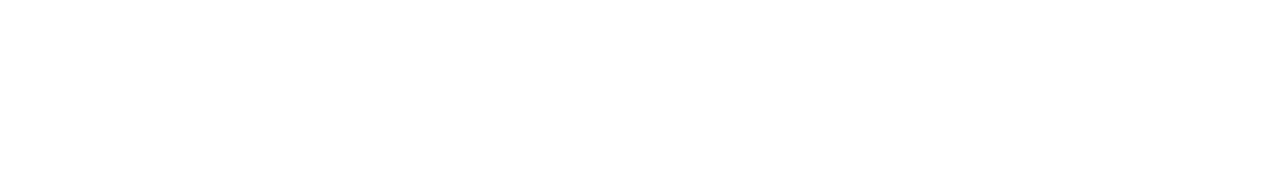
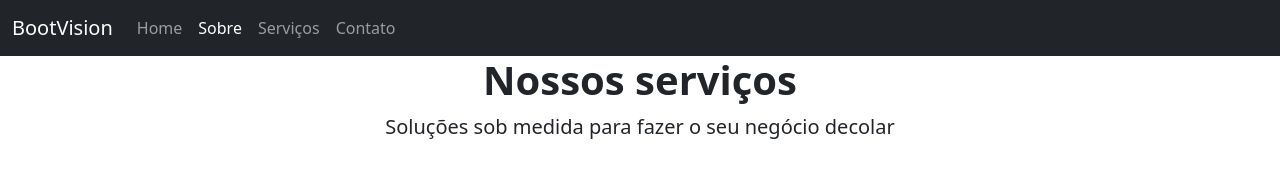
Before and after one commit to LidiaCosta/BootVision, a plain HTML site: page sobre.html in a window 1280 px wide. Drawn offline with nearby package versions, Linux system fonts and the light colour scheme.

Commit message:
feat: cria section hero na pagina sobre

```diff
--- a/sobre.html
+++ b/sobre.html
@@ -11,5 +11,49 @@
 </head>
 <body>
 
+    <!-- Header -->
+
+    <header>
+        <nav class="navbar navbar-expand-lg navbar-dark bg-dark">
+            <div class="container-fluid">
+              <a class="navbar-brand" href="#">BootVision</a>
+              <button class="navbar-toggler" type="button" data-bs-toggle="collapse" data-bs-target="#navbarText" aria-controls="navbarText" aria-expanded="false" aria-label="Toggle navigation">
+                <span class="navbar-toggler-icon"></span>
+              </button>
+              <div class="collapse navbar-collapse" id="navbarText">
+                <ul class="navbar-nav me-auto mb-2 mb-lg-0">
+                  <li class="nav-item">
+                    <a class="nav-link" aria-current="page" href="./index.html">Home</a>
+                  </li>
+                  <li class="nav-item">
+                    <a class="nav-link active" href="./sobre.html">Sobre</a>
+                  </li>
+                  <li class="nav-item">
+                    <a class="nav-link" href="#">Serviços</a>
+                  </li>
+                  <li class="nav-item">
+                    <a class="nav-link" href="#">Contato</a>
+                  </li>
+                </ul>
+              </div>
+            </div>
+          </nav>
+    </header>
+
+    <!-- Fim do Header -->
+
+
+    <!-- Hero -->
+
+    <section class="hero-servicos">
+        <hero-overlay class="d-flex align-itms-center">
+            <div class="container text-center">
+                <h1 class="fw-bold">Nossos serviços</h1>
+                <p class="lead">Soluções sob medida para fazer o seu negócio decolar</p>
+            </div>
+        </hero-overlay>
+    </section>
+
+    <!-- Fim do Hero -->
 </body>
 </html>
```
Also changed, not shown: index.html (+2 -2 lines).
